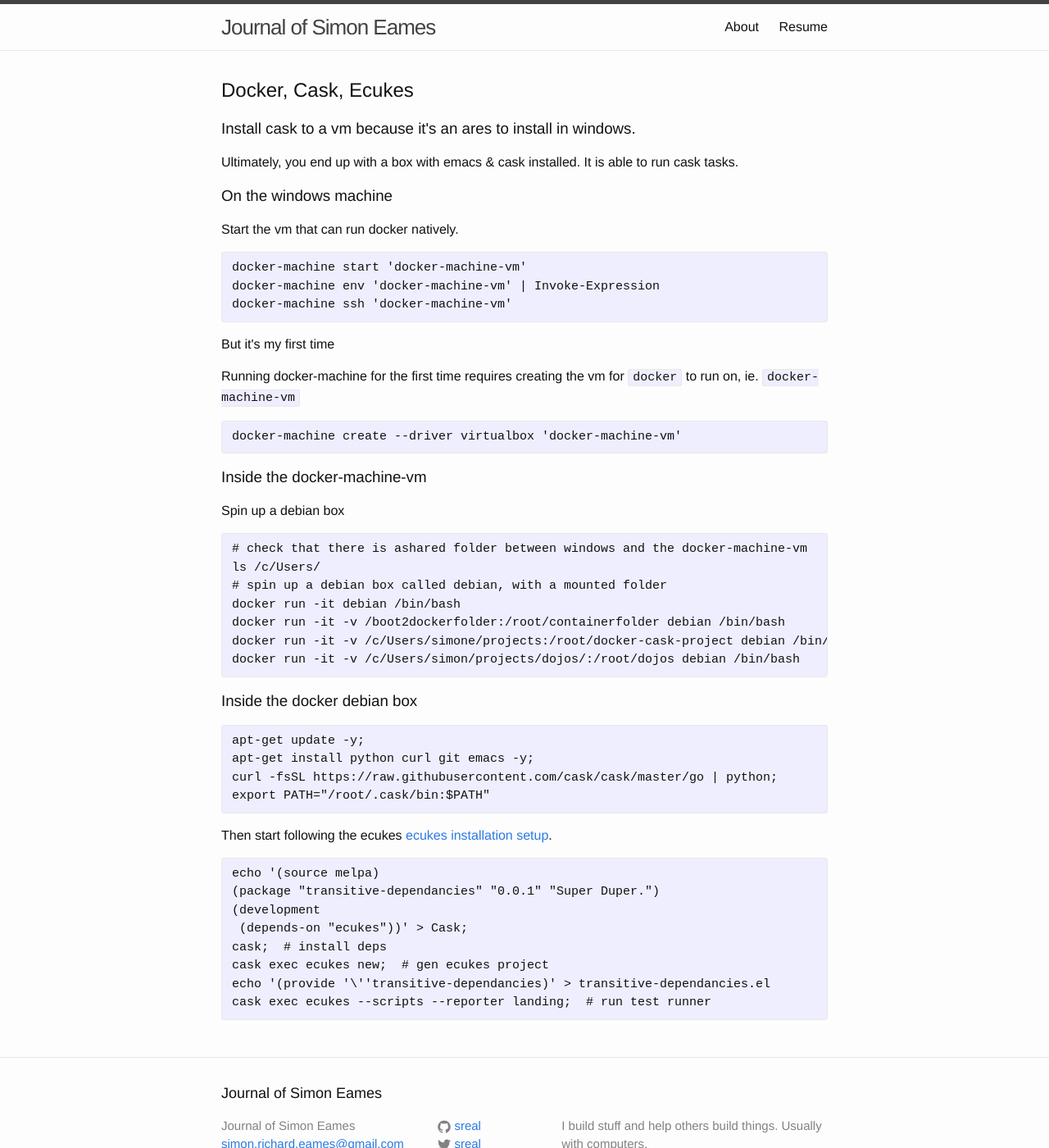
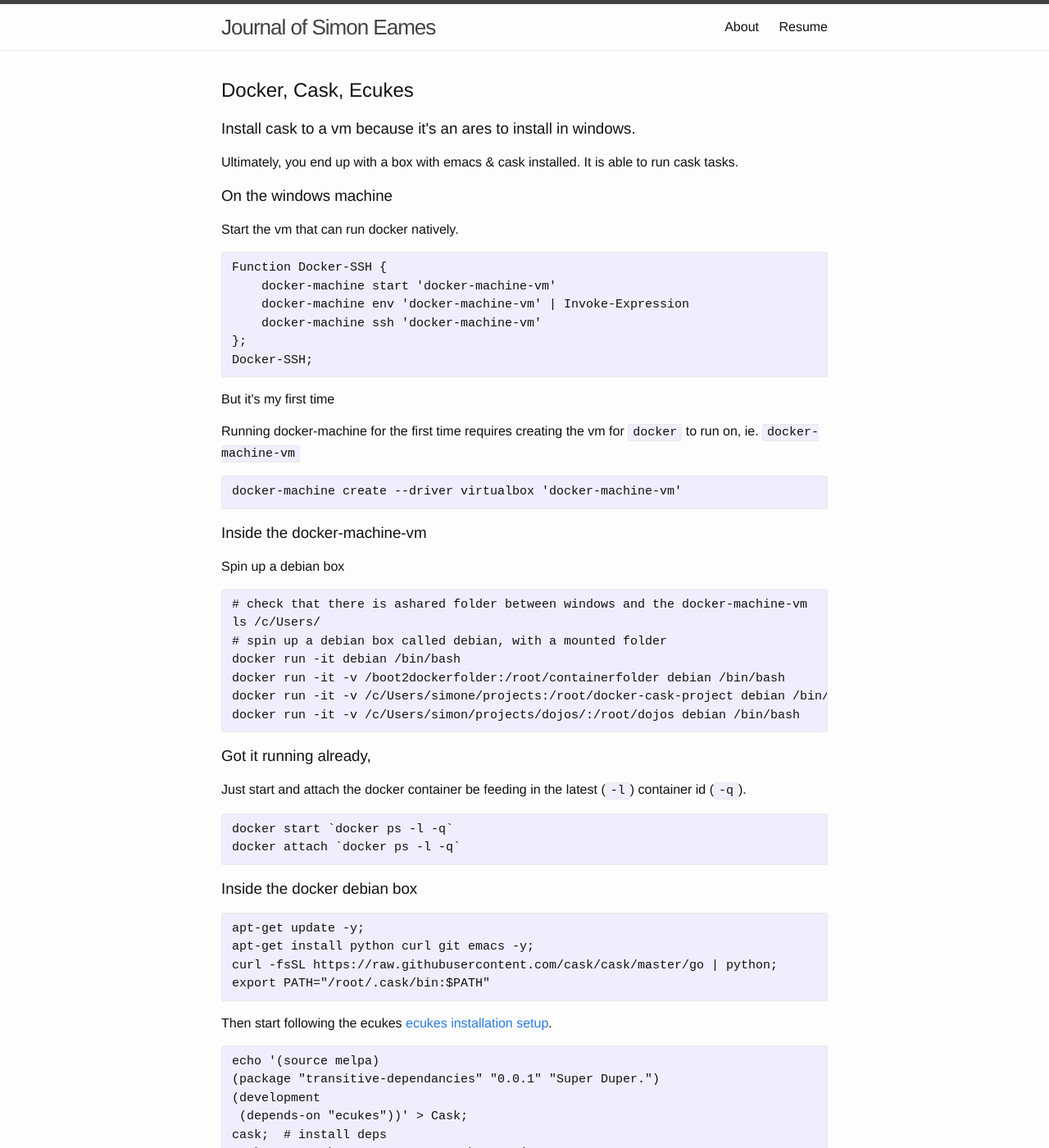
Before and after one commit to sreal/jekyll, a Jekyll site: the page built from _posts/2016-02-02-docker-cask-ecukes.html, in a window 1280 px wide and 1400 px high. Shown: the whole window at 82% size. Built offline with Jekyll 4.4.1, drawn with Linux system fonts in a browser that asks for light colours.

Commit message:
Update jekyl site

```diff
--- a/_posts/2016-02-02-docker-cask-ecukes.html
+++ b/_posts/2016-02-02-docker-cask-ecukes.html
@@ -25,9 +25,12 @@ Start the vm that can run docker natively.
 
 <div class="org-src-container">
 
-<pre class="src src-powershell">docker-machine start 'docker-machine-vm'
-docker-machine env 'docker-machine-vm' | Invoke-Expression
-docker-machine ssh 'docker-machine-vm'
+<pre class="src src-powershell">Function Docker-SSH {
+    docker-machine start 'docker-machine-vm'
+    docker-machine env 'docker-machine-vm' | Invoke-Expression
+    docker-machine ssh 'docker-machine-vm'
+};
+Docker-SSH;
 </pre>
 </div>
 </div>
@@ -70,8 +73,25 @@ docker run -it -v /c/Users/simon/projects/dojos/:/root/dojos debian /bin/bash
 </div>
 
 <div id="outline-container-sec-1-4" class="outline-3">
-<h3 id="sec-1-4">Inside the docker debian box</h3>
+<h3 id="sec-1-4">Got it running already,</h3>
 <div class="outline-text-3" id="text-1-4">
+<p>
+Just start and attach the docker container be feeding in the latest (<code>-l</code>) container id (<code>-q</code>).
+</p>
+
+<div class="org-src-container">
+
+<pre class="src src-bash">docker start `docker ps -l -q`
+docker attach `docker ps -l -q`
+</pre>
+</div>
+</div>
+</div>
+
+
+<div id="outline-container-sec-1-5" class="outline-3">
+<h3 id="sec-1-5">Inside the docker debian box</h3>
+<div class="outline-text-3" id="text-1-5">
 <div class="org-src-container">
 
 <pre class="src src-bash">apt-get update -y;
```
Also changed, not shown: _posts/2016-03-29-setting-up-the-dojo.html (+19 -0 lines), _posts/2016-04-05-beating-the-averages.html (added, +23 -0 lines).
